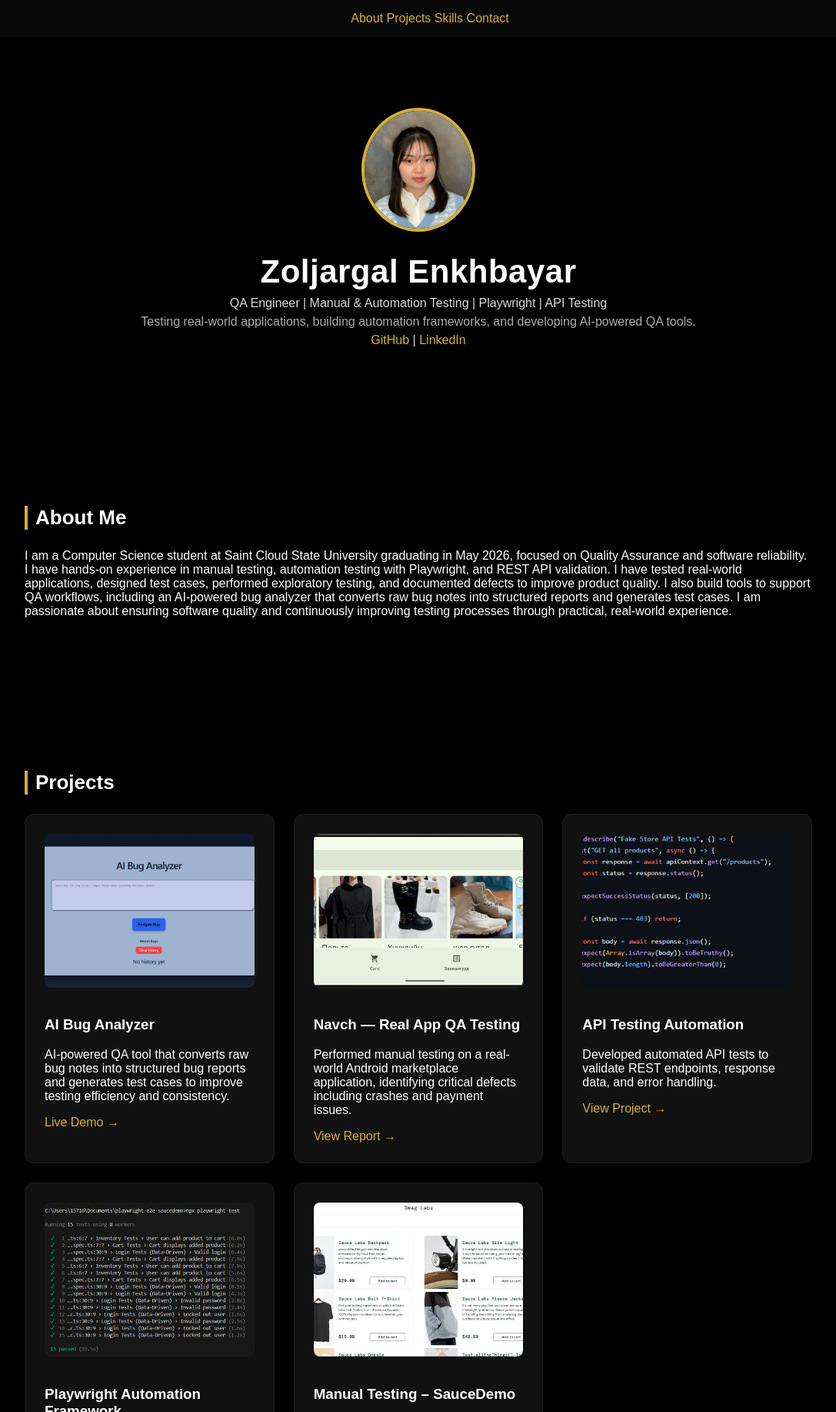
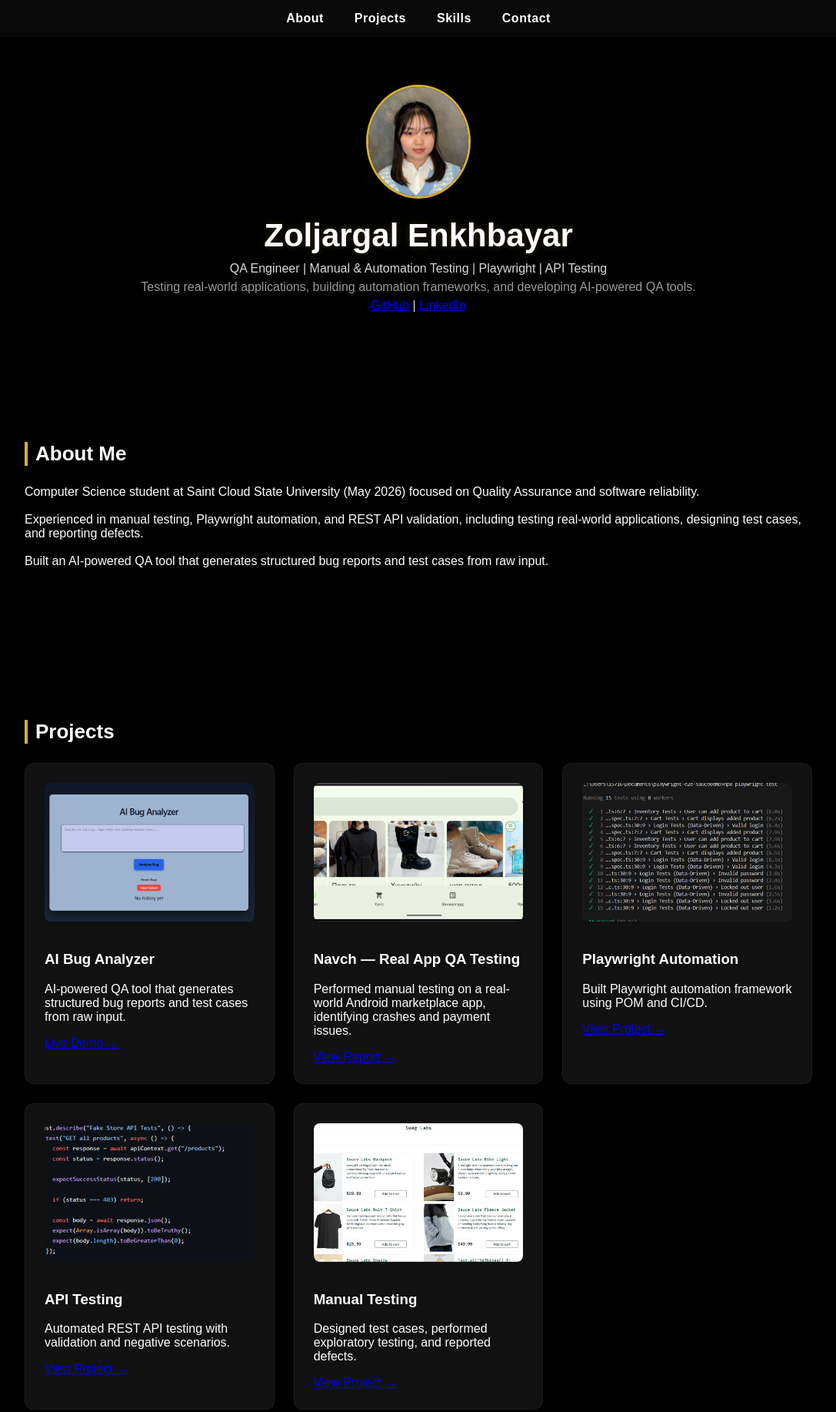
Before and after one commit to Sunnyzoloo/ZoljargalEnkhbayar.github.io, a plain HTML site: page index.html in a window 1280 px wide. Shown: the top 1834 px of the page at 77% size, without its empty margins (96-1183 px from the left). Drawn offline with nearby package versions, Linux system fonts and the light colour scheme.

Commit message:
Refactor index.html for layout and style improvements
Refactor HTML structure and styles for improved layout and readability.

```diff
--- a/index.html
+++ b/index.html
@@ -1,5 +1,4 @@
 <!DOCTYPE html>
-
 <html>
 
 <head>
@@ -7,7 +6,6 @@
     <title>Zoljargal Enkhbayar | QA Portfolio</title>
 
     <script src="https://cdn.jsdelivr.net/npm/emailjs-com@3/dist/email.min.js"></script>
-
     <script>
         (function () {
             emailjs.init("DMVn9_1XoFICtZKDY");
@@ -28,46 +26,71 @@
             color: white;
         }
 
+        /* NAVBAR FIX (spacing + clean) */
         nav {
             position: fixed;
             top: 0;
             width: 100%;
-            background: #0b0b0b;
-            padding: 15px;
-            text-align: center;
+            background: rgba(11, 11, 11, 0.85);
+            backdrop-filter: blur(10px);
+            padding: 15px 0;
             z-index: 1000;
         }
 
-        nav {
-            position: fixed;
-            top: 0;
-            width: 100%;
-            background: rgba(11, 11, 11, 0.8);
-            backdrop-filter: blur(10px);
-            padding: 15px;
-            text-align: center;
-            z-index: 1000;
+        nav ul {
+            display: flex;
+            justify-content: center;
+            gap: 40px;
+            /* 👈 THIS fixes spacing */
+            list-style: none;
+            margin: 0;
+            padding: 0;
         }
 
+        nav a {
+            color: white;
+            text-decoration: none;
+            font-weight: bold;
+            letter-spacing: 0.5px;
+        }
+
+        nav a:hover {
+            color: #d4af37;
+        }
+
+        /* HEADER */
         header {
             text-align: center;
-            padding: 140px 20px 80px 20px;
-            background: #000;
+            padding: 110px 20px 60px 20px;
         }
 
         header img {
-            display: block;
-            margin: auto;
-            width: 140px;
+            width: 130px;
             border-radius: 50%;
-            border: 4px solid #d4af37;
-            margin-bottom: 20px;
+            border: 3px solid #d4af37;
+            margin-bottom: 10px;
         }
 
         h1 {
             font-size: 42px;
-            margin-bottom: 8px;
-            letter-spacing: 0.5px;
+            margin: 10px 0;
+            text-shadow: 0 0 10px rgba(212, 175, 55, 0.2);
+        }
+
+        header p {
+            margin: 6px 0;
+            color: rgba(255, 255, 255, 0.85);
+        }
+
+        header p:nth-of-type(2) {
+            color: rgba(255, 255, 255, 0.6);
+        }
+
+        /* SECTIONS */
+        section {
+            padding: 80px 10%;
+            max-width: 1100px;
+            margin: auto;
         }
 
         h2 {
@@ -77,18 +100,7 @@
             padding-left: 10px;
         }
 
-        header p {
-            margin: 6px 0;
-            font-size: 16px;
-            color: rgba(255,255,255,0.85);
-        }
-
-        section {
-            padding: 80px 10%;
-            max-width: 1100px;
-            margin: auto;
-        }
-
+        /* PROJECTS */
         .projects {
             display: grid;
             grid-template-columns: repeat(auto-fit, minmax(280px, 1fr));
@@ -99,24 +111,24 @@
             background: #111;
             padding: 25px;
             border-radius: 12px;
-            transition: all .25s ease;
-            box-shadow: 0 8px 20px rgba(0,0,0,0.4);
-            border: 1px solid rgba(255,255,255,0.05);
+            transition: 0.25s ease;
+            border: 1px solid rgba(255, 255, 255, 0.05);
         }
 
         .card:hover {
             transform: translateY(-6px);
-            box-shadow: 0 20px 40px rgba(0,0,0,0.6);
+            box-shadow: 0 20px 40px rgba(0, 0, 0, 0.6);
         }
 
         .card img {
             width: 100%;
-            height: 200px;
+            height: 180px;
             object-fit: cover;
             border-radius: 8px;
             margin-bottom: 15px;
         }
 
+        /* SKILLS */
         .skills {
             display: flex;
             flex-wrap: wrap;
@@ -127,47 +139,40 @@
             background: #111;
             padding: 10px 15px;
             border-radius: 20px;
-            border: 1px solid rgba(212,175,55,0.4);
+            border: 1px solid rgba(212, 175, 55, 0.4);
             font-size: 14px;
         }
 
-        a {
-            color: #d4af37;
-            text-decoration: none;
-        }
-
+        /* BUTTON */
         button {
             padding: 12px 20px;
+            background: #d4af37;
             border: none;
-            background: #d4af37;
             color: black;
             font-weight: bold;
             border-radius: 6px;
             cursor: pointer;
-            transition: 0.2s ease;
         }
 
         button:hover {
             background: #f1c94a;
         }
 
+        /* FORM */
         input,
         textarea {
             width: 100%;
             padding: 10px;
+            border-radius: 6px;
             border: none;
-            border-radius: 6px;
             margin-top: 10px;
         }
 
+        /* FOOTER */
         footer {
             text-align: center;
             padding: 30px;
             background: #0b0b0b;
-            margin-top: 40px;
-        }
-        a:hover {
-            opacity: 0.8;
         }
     </style>
 
@@ -176,228 +181,139 @@
 <body>
 
     <nav>
-
-        <a href="#about">About</a> <a href="#projects">Projects</a> <a href="#skills">Skills</a> <a
-            href="#contact">Contact</a>
-
+        <ul>
+            <li><a href="#about">About</a></li>
+            <li><a href="#projects">Projects</a></li>
+            <li><a href="#skills">Skills</a></li>
+            <li><a href="#contact">Contact</a></li>
+        </ul>
     </nav>
 
     <header>
-
         <img src="images/profile.jpg">
 
         <h1>Zoljargal Enkhbayar</h1>
 
         <p>QA Engineer | Manual & Automation Testing | Playwright | API Testing</p>
 
-        <p style="opacity:0.8;">
-            Testing real-world applications, building automation frameworks, and developing AI-powered QA tools.
-        </p>
+        <p>Testing real-world applications, building automation frameworks, and developing AI-powered QA tools.</p>
 
         <p>
             <a href="https://github.com/Sunnyzoloo">GitHub</a> |
             <a href="https://linkedin.com/in/zoljargal-enkhbayar">LinkedIn</a>
         </p>
-
-        <br>
-
     </header>
 
     <section id="about">
-
         <h2>About Me</h2>
 
         <p>
-
-            <p>
-                I am a Computer Science student at Saint Cloud State University graduating in May 2026, focused on Quality Assurance
-                and software reliability.
-
-                I have hands-on experience in manual testing, automation testing with Playwright, and REST API validation. I have
-                tested real-world applications, designed test cases, performed exploratory testing, and documented defects to
-                improve product quality.
-
-                I also build tools to support QA workflows, including an AI-powered bug analyzer that converts raw bug notes into
-                structured reports and generates test cases.
-
-                I am passionate about ensuring software quality and continuously improving testing processes through practical,
-                real-world experience.
-            </p>
-
+            Computer Science student at Saint Cloud State University (May 2026) focused on Quality Assurance and
+            software reliability.
+            <br><br>
+            Experienced in manual testing, Playwright automation, and REST API validation, including testing real-world
+            applications, designing test cases, and reporting defects.
+            <br><br>
+            Built an AI-powered QA tool that generates structured bug reports and test cases from raw input.
         </p>
 
     </section>
 
     <section id="projects">
-
         <h2>Projects</h2>
 
         <div class="projects">
+
             <div class="card">
                 <img src="images/ai-bug-analyzer.png">
-
                 <h3>AI Bug Analyzer</h3>
-
-                <p>
-                    AI-powered QA tool that converts raw bug notes into structured bug reports and generates test cases to improve
-                    testing efficiency and consistency.
-                </p>
-
-                <a href="https://ai-bug-analyzer-zoljargal.vercel.app/">
-                    Live Demo →
-                </a>
+                <p>AI-powered QA tool that generates structured bug reports and test cases from raw input.</p>
+                <a href="https://ai-bug-analyzer-zoljargal.vercel.app/">Live Demo →</a>
             </div>
 
             <div class="card">
                 <img src="images/navch.png">
-
                 <h3>Navch — Real App QA Testing</h3>
-
-                <p>
-                    Performed manual testing on a real-world Android marketplace application, identifying critical defects including
-                    crashes and payment issues.
-                </p>
-
-                <a href="https://drive.google.com/file/d/1FD0Itt0vMrSbugOuWEQbUtBCXSO7yjxO/view">
-                    View Report →
-                </a>
-            </div>
-            <div class="card">
-
-                <img src="images/api-testing.png">
-
-                <h3>API Testing Automation</h3>
-
-                <p>
-                    Developed automated API tests to validate REST endpoints, response data, and error handling.
-                </p>
-
-                <a href="https://github.com/Sunnyzoloo/playwright-api-testing-fakestore">
-                    View Project →
-                </a>
-
+                <p>Performed manual testing on a real-world Android marketplace app, identifying crashes and payment
+                    issues.</p>
+                <a href="https://drive.google.com/file/d/1FD0Itt0vMrSbugOuWEQbUtBCXSO7yjxO/view">View Report →</a>
             </div>
 
             <div class="card">
+                <img src="images/playwright-tests.png">
+                <h3>Playwright Automation</h3>
+                <p>Built Playwright automation framework using POM and CI/CD.</p>
+                <a href="https://github.com/Sunnyzoloo/playwright-e2e-saucedemo">View Project →</a>
+            </div>
 
-                <img src="images/playwright-tests.png">
+            <div class="card">
+                <img src="images/api-testing.png">
+                <h3>API Testing</h3>
+                <p>Automated REST API testing with validation and negative scenarios.</p>
+                <a href="https://github.com/Sunnyzoloo/playwright-api-testing-fakestore">View Project →</a>
+            </div>
 
-                <h3>Playwright Automation Framework</h3>
-
-                <p>
-                    Built a Playwright automation framework using Page Object Model and CI/CD to validate end-to-end workflows.
-                </p>
-
-                <a href="https://github.com/Sunnyzoloo/playwright-e2e-saucedemo">
-                    View Project →
-                </a>
-
-            </div>
             <div class="card">
-
                 <img src="images/inventory-page.png">
-
-                <h3>Manual Testing – SauceDemo</h3>
-
-                <p>
-                    Performed manual testing on an e-commerce application, creating test cases, executing exploratory testing, and
-                    documenting defects.
-                </p>
-
-                <a href="https://github.com/Sunnyzoloo/manual-testing-saucedemo">
-                    View Project →
-                </a>
-
+                <h3>Manual Testing</h3>
+                <p>Designed test cases, performed exploratory testing, and reported defects.</p>
+                <a href="https://github.com/Sunnyzoloo/manual-testing-saucedemo">View Project →</a>
             </div>
 
         </div>
-
     </section>
 
     <section id="skills">
-
         <h2>Skills</h2>
 
         <div class="skills">
-
-            <div class="skill">🧪 Manual Testing</div>
-            <div class="skill">⚙️ Playwright</div>
-            <div class="skill">🌐 API Testing</div>
-            <div class="skill">🔗 REST APIs</div>
-            <div class="skill">📋 Test Case Design</div>
-            <div class="skill">🐞 Bug Reporting</div>
-            <div class="skill">📊 JIRA</div>
-            <div class="skill">📮 Postman</div>
-            <div class="skill">🔧 Git</div>
-            <div class="skill">🚀 CI/CD</div>
-            <div class="skill">🤖 OpenAI API</div>
-            <div class="skill">🧠 Prompt Engineering</div>
-
-
+            <div class="skill">Manual Testing</div>
+            <div class="skill">Playwright</div>
+            <div class="skill">API Testing</div>
+            <div class="skill">Test Case Design</div>
+            <div class="skill">Bug Reporting</div>
+            <div class="skill">JIRA</div>
+            <div class="skill">Postman</div>
+            <div class="skill">Git</div>
+            <div class="skill">CI/CD</div>
+            <div class="skill">OpenAI API</div>
         </div>
 
     </section>
 
     <section id="contact">
-
-        <h2>Contact Me</h2>
+        <h2>Contact</h2>
 
         <form id="contact-form">
-
             <input type="text" name="name" placeholder="Your Name" required>
-
             <input type="email" name="email" placeholder="Your Email" required>
-
             <textarea name="message" placeholder="Your Message" rows="5" required></textarea>
-
             <br><br>
-
             <button type="submit">Send Message</button>
-
         </form>
 
         <p id="status"></p>
-
     </section>
 
     <footer>
-
         <p>© 2026 Zoljargal Enkhbayar</p>
-
     </footer>
 
     <script>
-
         const form = document.getElementById("contact-form");
 
         form.addEventListener("submit", function (event) {
-
             event.preventDefault();
 
-            emailjs.sendForm(
-                "service_315rbxh",
-                "template_712btjp",
-                this,
-                "DMVn9_1XoFICtZKDY"
-            )
-                .then(function () {
-
-                    document.getElementById("status").innerText =
-                        "Message sent successfully!";
-
+            emailjs.sendForm("service_315rbxh", "template_712btjp", this, "DMVn9_1XoFICtZKDY")
+                .then(() => {
+                    document.getElementById("status").innerText = "Message sent!";
                     form.reset();
-
-                }, function (error) {
-
-                    console.log("EmailJS error:", error);
-
-                    document.getElementById("status").innerText =
-                        "Failed to send message.";
-
+                })
+                .catch(() => {
+                    document.getElementById("status").innerText = "Failed to send.";
                 });
-
         });
-
     </script>
 
 </body>
```
